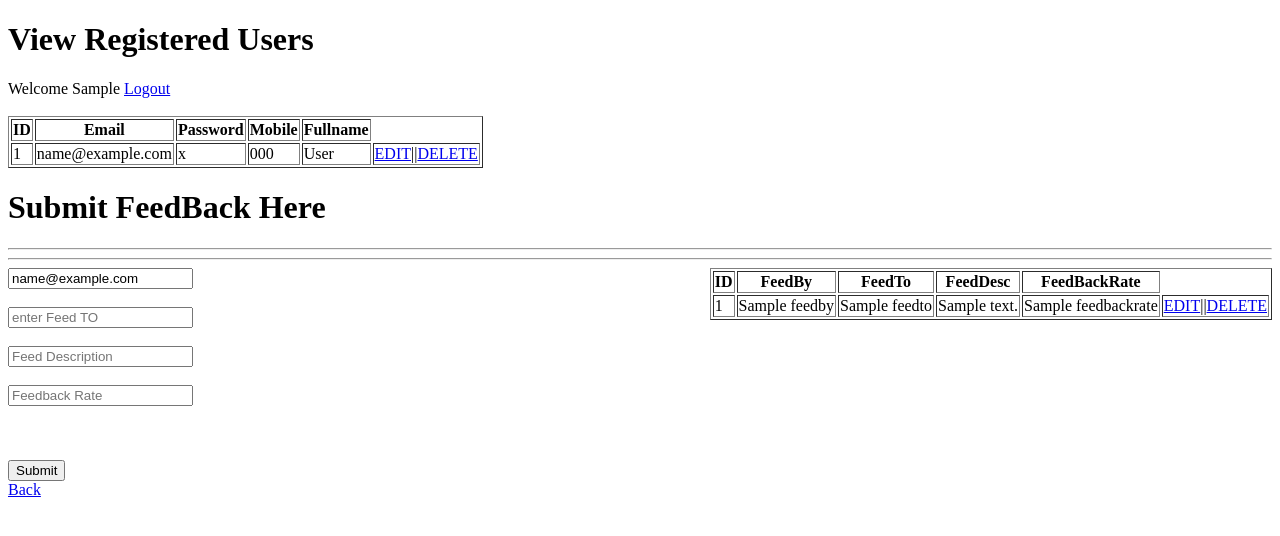
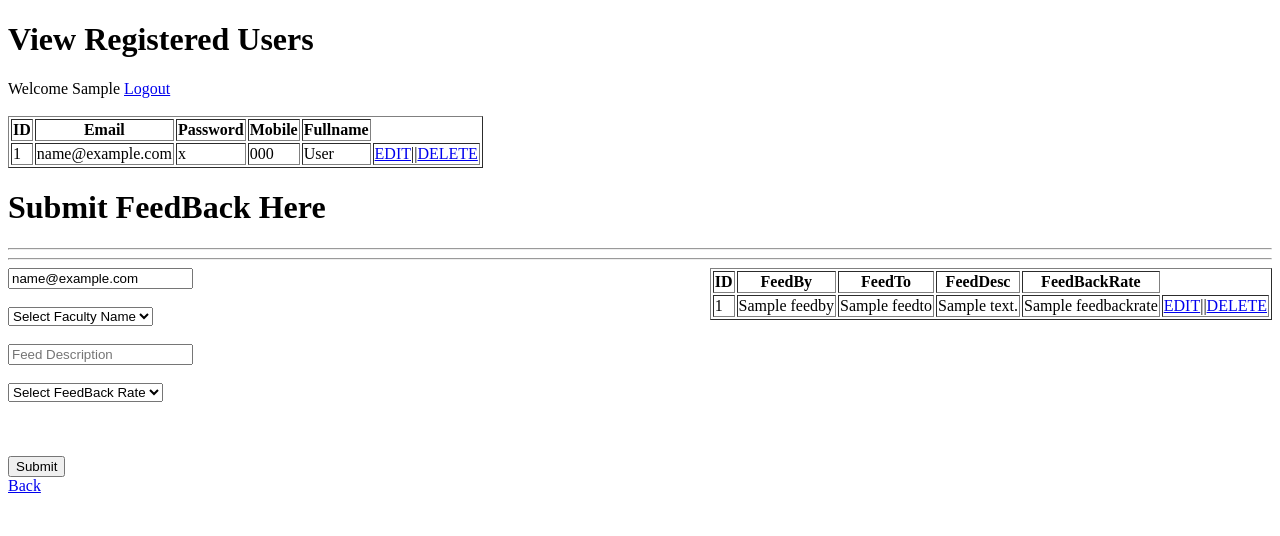
Before and after one commit to shivaconceptsolution/DjangoProjectFeedBack, a Django app: template addapp/templates/addapp/viewreg.html in a window 1280 px wide. Shown: the top 536 px of the page. Run offline with Django 3.2, Linux system fonts and the light colour scheme; the template is opened without the code that fills it: most values are stand-ins (such as "Sample title", 1, 10 or a date in 2020).

Commit message:
Add files via upload

```diff
--- a/addapp/admin.py
+++ b/addapp/admin.py
@@ -1,4 +1,5 @@
 from django.contrib import admin
-from .models import Register,Feedback
+from .models import Register,Feedback,Faculty
 admin.site.register(Register)
 admin.site.register(Feedback)
+admin.site.register(Faculty)
--- a/addapp/templates/addapp/viewreg.html
+++ b/addapp/templates/addapp/viewreg.html
@@ -22,9 +22,23 @@
 <form method="post" action="feedlogic">
 	{% csrf_token %}
 <input type="email" name="txtemail" placeholder="enter email" value="{{data.emailid}}" required=""  /><br><br>
-<input type="text" name="txtfeedto" placeholder="enter Feed TO" required="" /><br><br>
+<select name="txtfeedto" >
+<option value="">Select Faculty Name</option>
+{%  for data2 in res4    %}
+<option value="{{data2.emailid}}">{{data2.fullname}}</option>
+{% endfor  %}
+
+</select><br><br>
 <input type="text" name="txtfeeddesc" placeholder="Feed Description" required="" /><br><br>
-<input type="text" name="txtfeedrate" placeholder="Feedback Rate" required="" /><br>
+<select name="txtfeedrate" >
+<option value="">Select FeedBack Rate</option>
+<option value="5">Best</option>
+<option value="4">Good</option>
+<option value="3">Medium</option>
+<option value="2">Average</option>
+<option value="1">poor</option>
+</select>
+<br>
 <br>
 
 <br>
--- a/addapp/urls.py
+++ b/addapp/urls.py
@@ -1,6 +1,7 @@
 from django.urls import path
 from . import views
 urlpatterns = [
+  path('',views.login,name='login'),
   path('login',views.login,name='login'),
   path('loginlogic',views.loginlogic,name='loginlogic'),
   path('logout',views.logout,name='logout'),
--- a/addapp/views.py
+++ b/addapp/views.py
@@ -1,6 +1,6 @@
 from django.shortcuts import render,redirect
 from django.http import HttpResponse
-from . models import Register,Feedback
+from . models import Register,Feedback,Faculty
 def login(request):
 	return render(request,"addapp/login.html")
 def loginlogic(request):
@@ -27,7 +27,8 @@
 	  #res = Register.objects.all()
 	  res = Register.objects.filter(emailid=sess)
 	  r = Feedback.objects.filter(feedby=sess)
-	  return render(request,"addapp/viewreg.html",{'res1':res,'res2':sess,'res3':r})
+	  f = Faculty.objects.all()
+	  return render(request,"addapp/viewreg.html",{'res1':res,'res2':sess,'res3':r,'res4':f})
 	else:
 	  return redirect('login')
 
```
Also changed, not shown: addapp/models.py (+8 -0 lines), addapp/migrations/0003_faculty.py (added).
